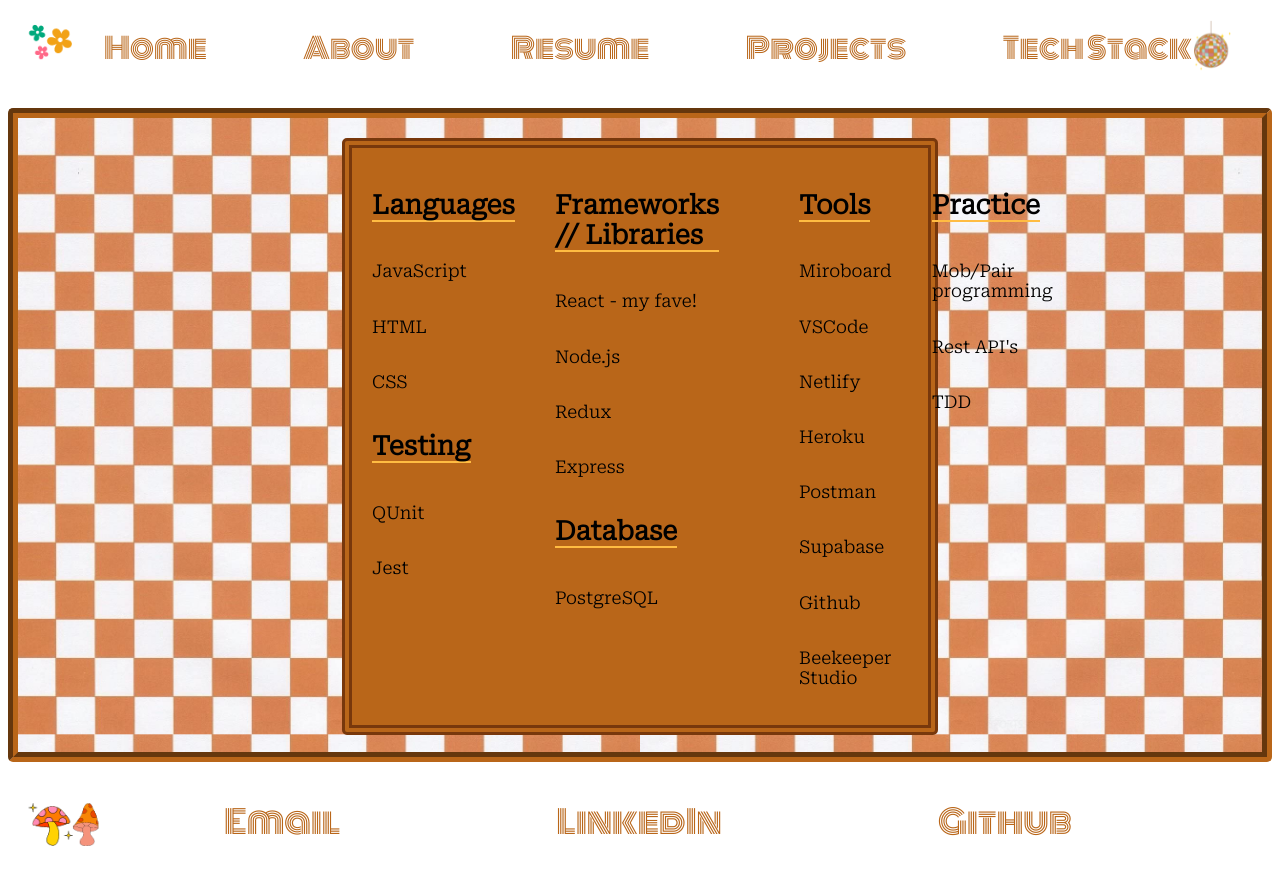
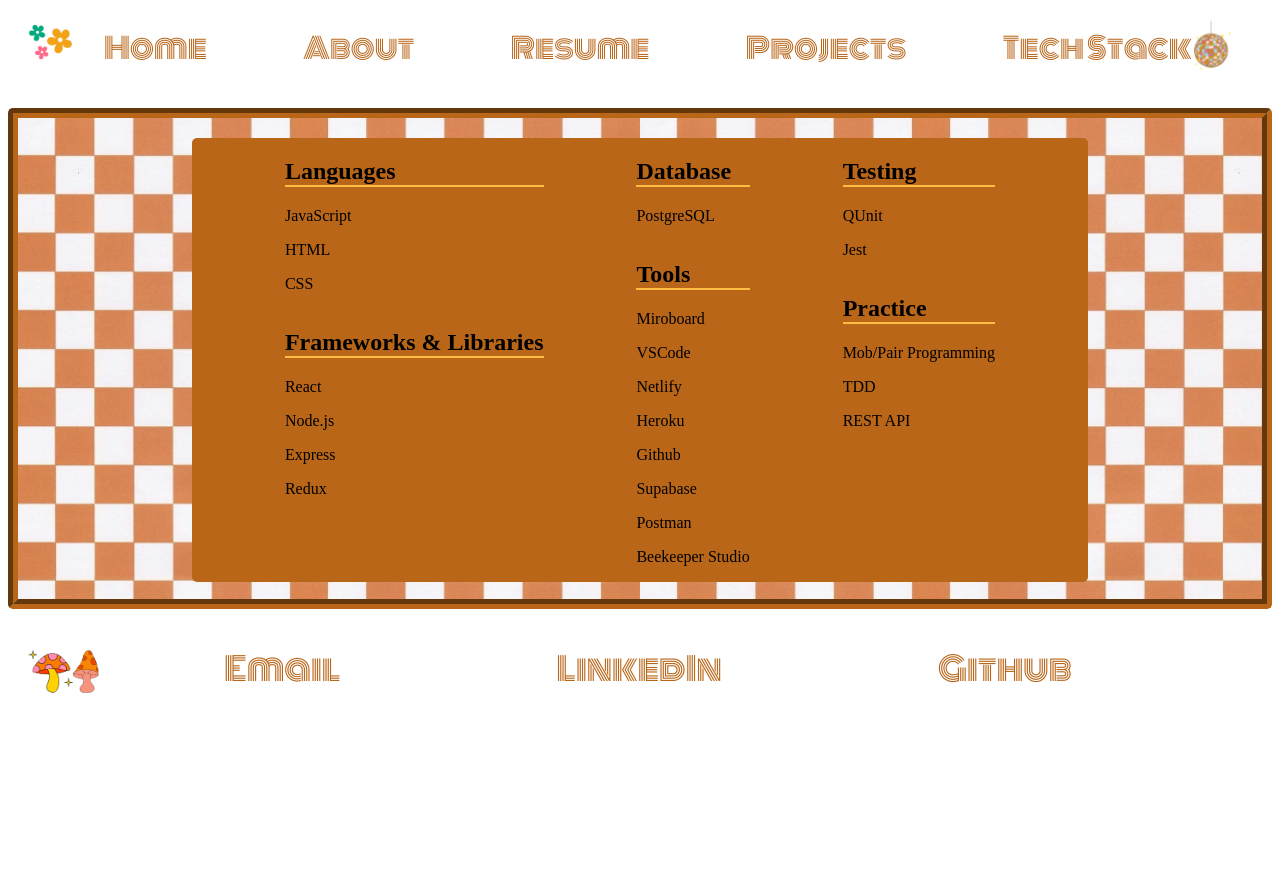
Before and after one commit to karyssa-dandrea/portfolio1, a React app: page /tech in a window 1280 px wide. After the commit the page ends 800 px from the top, so only its background shows below. Built offline with nearby package versions, Linux system fonts and the light colour scheme; a web font is replaced by a local one.

Commit message:
fixed tech stack to look much nicer

```diff
--- a/src/views/About/AboutMe.jsx
+++ b/src/views/About/AboutMe.jsx
@@ -13,13 +13,13 @@ export default function AboutMe() {
         <img src={me} className={styles.selfie} alt="selfie" />
 
         <p>
-          Hello! My name is Karyssa and I enjoy creating things that live on the
-          web. My interest in web development started back in 2014 when I
-          started a job at a watch company where I got introduced to HTML and
-          CSS. I loved being able to create something and see it come to life
-          and wanted more control over the process. I also received my
-          Certificate in Commercial Music in 2020, which has allowed me to learn
-          and navigate various software. I love to learn and create!
+          Hello! My name is Karyssa, and I enjoy creating things that live on
+          the web. My interest in web development started back in 2014 when I
+          started managing the website at a watch company. I was introduced to
+          HTML and CSS and loved it! I loved being able to create something and
+          see it come to life and wanted more control over the process. I also
+          received my Certificate in Commercial Music in 2020, which has allowed
+          me to learn and navigate various software. I love to learn and create!
         </p>
         <p>
           Fast-forward to today, and I am now a Full Stack Software Developer!
--- a/src/views/Home/Home.css
+++ b/src/views/Home/Home.css
@@ -6,7 +6,6 @@
     float: left;
     border-color: #c8691c;
     border-style: groove;
-    padding: 6px;
   }
 
   .home {
--- a/src/views/TechStack/Tech.css
+++ b/src/views/TechStack/Tech.css
@@ -1,96 +1,42 @@
 /* Large devices (laptops, desktops, screens > 700px) */
-@media only screen and (min-width: 705px) {
+@media only screen and (min-width: 701px) {
   .tech {
     display: flex;
-    flex-direction: column;
-    /* width: auto; */
+    flex-direction: row;
     align-items: center;
-    /* justify-content: space-evenly; */
+    margin: 20px 0px 20px 0px;
     background: url('../../assets/checkers3.jpeg');
     background-size: 50%;
     padding: 20px 40px 10px 40px;
     margin: 20px 0px 20px 0px;
     border-radius: 5px;
-    font-size: 1.1em;
+    align-items: center;
     border-color: #b96619;
     border-style: groove;
     border-width: 10px;
-    font-family: 'Roboto Serif', serif;
-    /* height: 73vh; */
-  }
-
-  .language {
-    display: flex;
-    flex-direction: column;
-    padding: 20px;
-  }
-
-  .tools {
-    display: flex;
-    flex-direction: column;
-    padding: 20px;
-  }
-
-  .dev {
-    display: flex;
-    flex-direction: column;
-    padding: 20px;
-  }
-
-  .testing {
-    display: flex;
-    flex-direction: column;
-    padding: 20px;
-  }
-
-  .frames {
-    display: flex;
-    flex-direction: column;
-    padding: 20px;
-  }
-
-  .data {
-    display: flex;
-    flex-direction: column;
-    padding: 20px;
-  }
-
-  .err {
-    border-bottom: 2px solid #ffbc42;
-    display: inline-block;
+    justify-content: center;
   }
 
   .techsection {
     display: flex;
-    flex-direction: row;
     justify-content: space-evenly;
-    width: 45vw;
-    height: min-content;
+    width: 70vw;
     background-color: #b96619;
     color: black;
     margin: 0 7px 7px 7px;
     border-radius: 5px;
-    border-color: #78380c;
-    border-style: double;
-    border-width: 10px;
-  }
-
-  .techrow {
-    display: flex;
-    flex-direction: row;
   }
 }
 
-/* Small devices (phones, <= 700px)
-@media only screen and (min-width: 768px) {
-  .tech-section {
-    display: flex;
-    flex-direction: column;
-    width: 80vw;
-    margin: 0 0 10px 0;
-    padding: 0 0 0 5px;
-    background-color: #b96619;
-    color: black;
-    border-radius: 5px;
-  }
-} */
+.techleft,
+.techcenter,
+.techright {
+  display: flex;
+  flex-direction: column;
+}
+
+.techheader {
+  font-size: 1.5em;
+  border-bottom: 2px solid #ffbc42;
+  color: black;
+}
--- a/src/views/TechStack/TechStack.jsx
+++ b/src/views/TechStack/TechStack.jsx
@@ -5,71 +5,49 @@ export default function TechStack() {
   return (
     <div className={styles.tech}>
       <div className={styles.techsection}>
-        <div className={styles.techrow}>
-          <div className={styles.language}>
-            <h2>
-              {' '}
-              <div className={styles.err}>Languages</div>
-            </h2>
+        <div className={styles.techleft}>
+          <div className={styles.techlanguages}>
+            <h2 className={styles.techheader}>Languages</h2>
             <p>JavaScript</p>
             <p>HTML</p>
             <p>CSS</p>
-
-            <h2>
-              <div className={styles.err}>Testing</div>
-            </h2>
-            <p>QUnit</p>
-            <p>Jest</p>
           </div>
-          <div className={styles.frames}>
-            <h2>
-              <div className={styles.err}>Frameworks // Libraries</div>
-            </h2>
-            <p>React - my fave!</p>
+          <div className={styles.techenvironments}>
+            <h2 className={styles.techheader}>Frameworks &amp; Libraries</h2>
+            <p>React</p>
             <p>Node.js</p>
+            <p>Express</p>
             <p>Redux</p>
-            <p>Express</p>
-            <h2>
-              <div className={styles.err}>Database</div>
-            </h2>
+          </div>
+        </div>
+        <div className={styles.techcenter}>
+          <div className={styles.techdatabases}>
+            <h2 className={styles.techheader}>Database</h2>
             <p>PostgreSQL</p>
           </div>
-        </div>
-        <div className={styles.data}>
-          {/* <h2>
-              <div className={styles.err}>Database</div>
-            </h2>
-            <p>PostgreSQL</p>
-          </div> */}
-          {/* <div className={styles.testing}>
-            <h2>
-              <div className={styles.err}>Testing</div>
-            </h2>
-            <p>QUnit</p>
-            <p>Jest</p>
-          </div> */}
-        </div>
-        <div className={styles.techrow}>
-          <div className={styles.tools}>
-            <h2>
-              <div className={styles.err}> Tools</div>
-            </h2>
+          <div className={styles.techtools}>
+            <h2 className={styles.techheader}>Tools</h2>
             <p>Miroboard</p>
             <p>VSCode</p>
             <p>Netlify</p>
             <p>Heroku</p>
+            <p>Github</p>
+            <p>Supabase</p>
             <p>Postman</p>
-            <p>Supabase</p>
-            <p>Github</p>
             <p>Beekeeper Studio</p>
           </div>
-          <div className={styles.dev}>
-            <h2>
-              <div className={styles.err}>Practice</div>
-            </h2>
-            <p>Mob/Pair programming</p>
-            <p>Rest API's</p>
+        </div>
+        <div className={styles.techright}>
+          <div className={styles.techtesting}>
+            <h2 className={styles.techheader}>Testing</h2>
+            <p>QUnit</p>
+            <p>Jest</p>
+          </div>
+          <div className={styles.techpractices}>
+            <h2 className={styles.techheader}>Practice</h2>
+            <p>Mob/Pair Programming</p>
             <p>TDD</p>
+            <p>REST API</p>
           </div>
         </div>
       </div>
```
